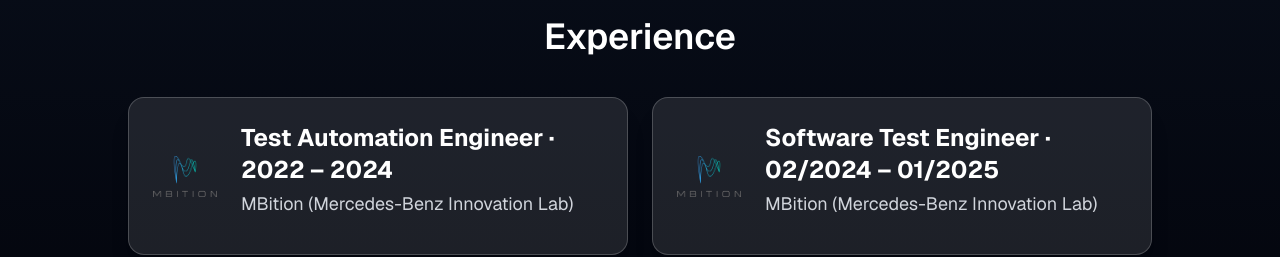
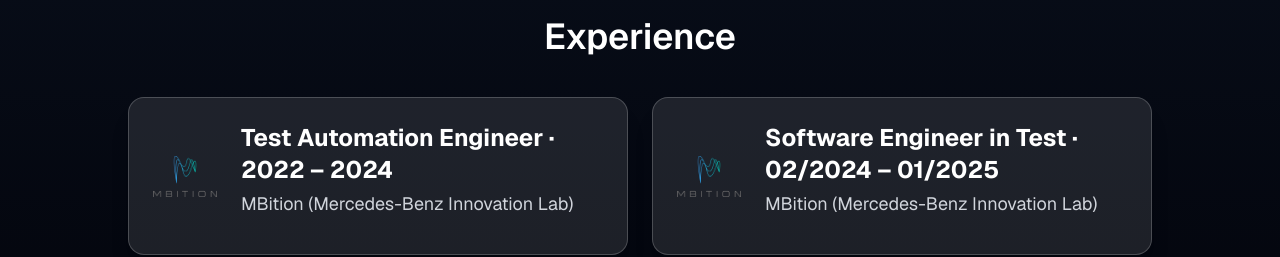
Before and after one commit to vin0523/Personal-portfollio-, a Next.js app: page / in a window 1280 px wide. Shown: the part 2620-2877 px from the top of the page. Built offline with nearby package versions, Linux system fonts and the light colour scheme.

Commit message:
changes in the descp

```diff
--- a/app/page.tsx
+++ b/app/page.tsx
@@ -31,7 +31,7 @@
       ],
     },
     {
-      title: "Software Test Engineer · 02/2024 – 01/2025",
+      title: "Software Engineer in Test · 02/2024 – 01/2025",
       subtitle: "MBition (Mercedes-Benz Innovation Lab)",
       description:
         "Supported software-based issue reproduction, simulation, debugging, and automated test framework development for vehicle functions and infotainment.",
```
